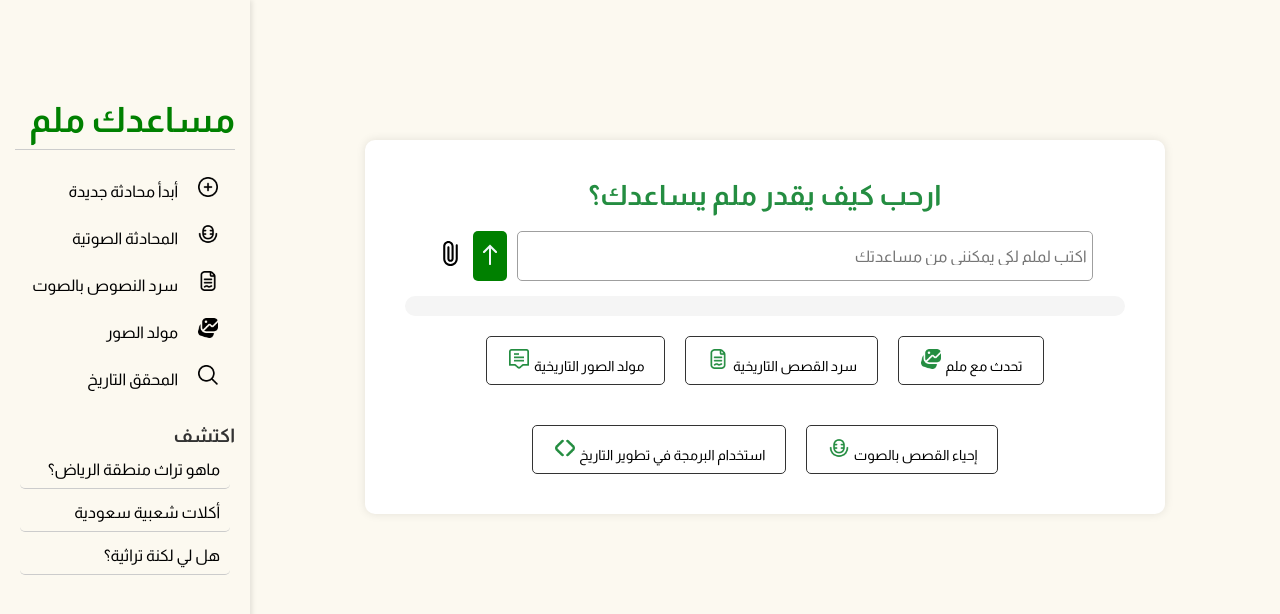
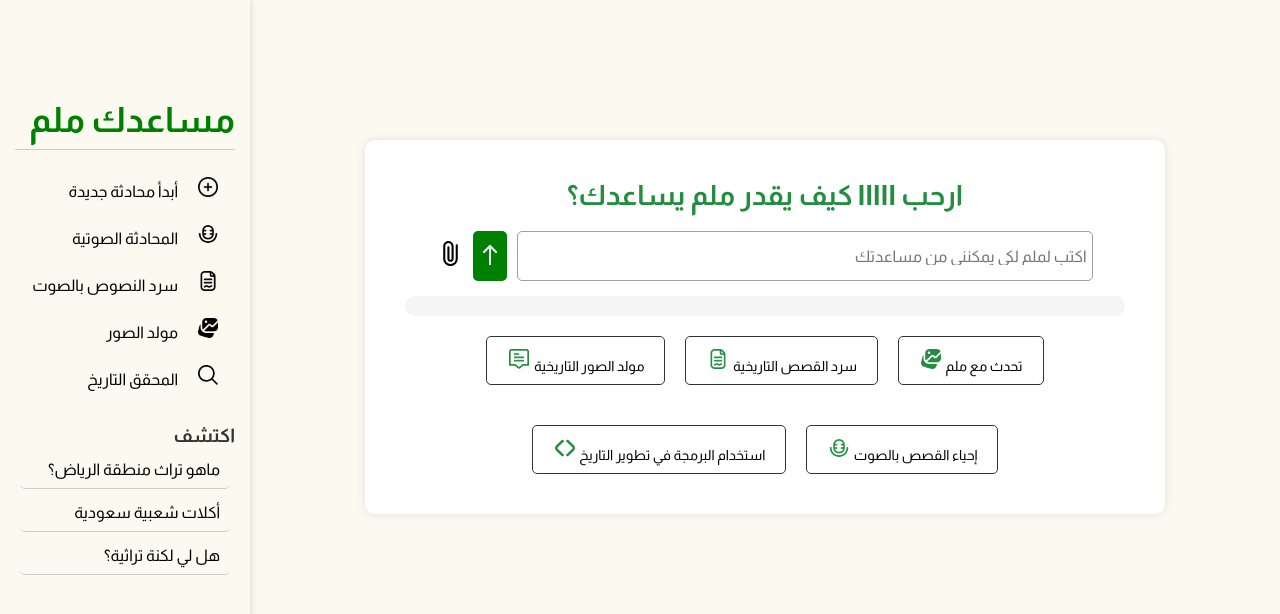
Before and after one commit to ama1Mh/mlm, a plain HTML site: page index.html in a window 1280 px wide. Shown: the top 614 px of the page. Drawn offline with Linux system fonts and the light colour scheme; a web font is replaced by a local one.

Commit message:
Update index.html

```diff
--- a/index.html
+++ b/index.html
@@ -13,7 +13,7 @@
   <section class="chat new">
     <div class="content">
         <div class="chat-box">
-            <h1>ارحب كيف يقدر ملم يساعدك؟</h1>
+            <h1>ارحب lllll كيف يقدر ملم يساعدك؟</h1>
             <div class="input-area">
                 <form id="Form">
                   <div class="input-container">
```
